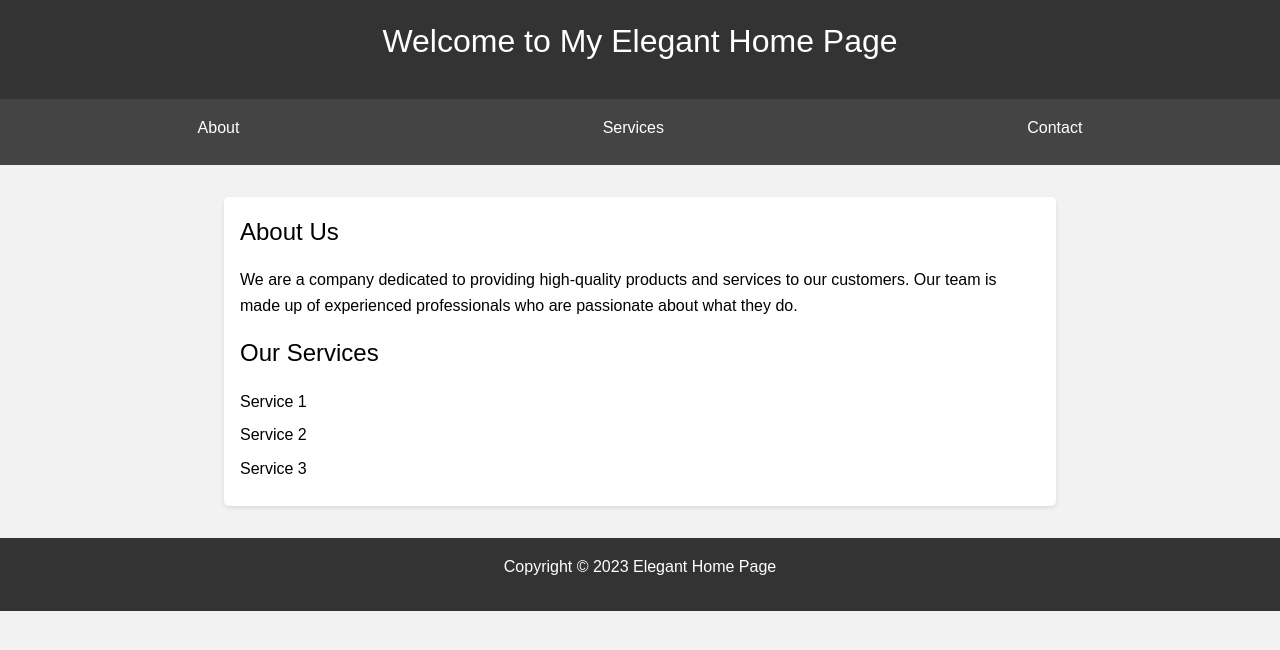
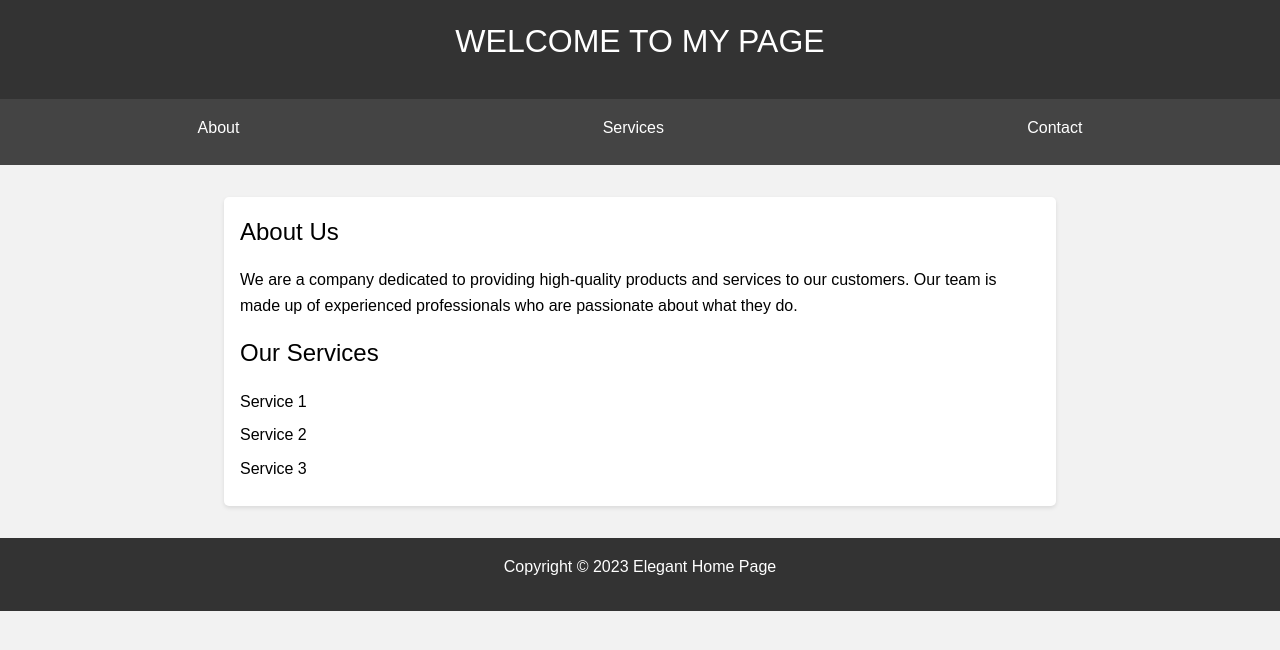
Before and after one commit to Girouetten21/oplesk-repo, a plain HTML site: page index.html in a window 1280 px wide. Drawn offline with Linux system fonts and the light colour scheme.

Commit message:
update: title index.html

```diff
--- a/index.html
+++ b/index.html
@@ -6,7 +6,7 @@
 </head>
 <body>
 	<header>
-		<h1>Welcome to My Elegant Home Page</h1>
+		<h1>WELCOME TO MY PAGE</h1>
 	</header>
 	<nav>
 		<ul>
```
